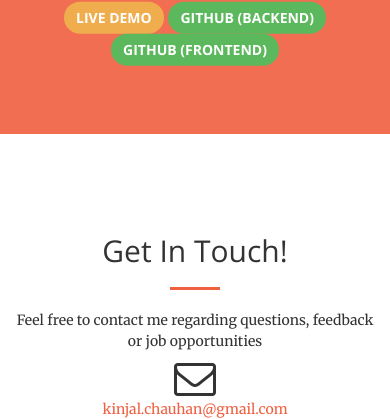
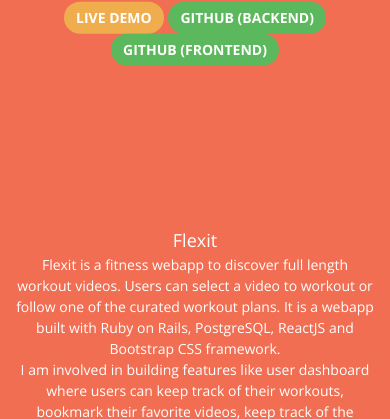
Before and after one commit to Kinjalc/Kinjalc.github.io, a plain HTML site: page index.html in a window 390 px wide. Shown: the part 2446-2865 px from the top of the page. Drawn offline with nearby package versions, Linux system fonts and the light colour scheme.

Commit message:
adds flexit info

```diff
--- a/index.html
+++ b/index.html
@@ -193,37 +193,33 @@
                         </div>
                     </div>
                 </div>
-                <!-- <div class="col-lg-4 col-sm-6">
-                    <a href="#" class="portfolio-box">
-                        <img src="img/portfolio/3.jpg" class="img-responsive" alt="">
-                        <div class="portfolio-box-caption">
+            </div>
+            <div class="row no-gutter">
+               <div class="col-lg-6 col-sm-6 ">
+                    <div href="#flexit" class="portfolio-box">
+                        <img src="img/portfolio/flexit.jpg" class="img-responsive  hidden-xs hidden-sm" alt="">
+                        <div class="portfolio-box-caption" id="nutrilicious">
                             <div class="portfolio-box-caption-content">
                                 <div class="project-category text-faded">
-                                    Category
                                 </div>
                                 <div class="project-name">
-                                    Project Name
+                                    Flexit
+                                    <p> Flexit is a fitness webapp to discover full length workout videos. Users can select a video to workout or follow one of the curated workout plans.
+                                    It is a webapp built with Ruby on Rails, PostgreSQL, ReactJS and Bootstrap CSS framework.
+                                    <br/>
+                                    I am involved in building features like user dashboard where users can keep track of their workouts, bookmark their  favorite videos, keep track of the notes, adding workout tags to the videos and so on.
+                                    </p>
+                                    <!-- <a class="btn btn-warning" href="https://salty-fortress-4270.herokuapp.com" target="_blank">Live Demo</a> -->
+                                    <a class="btn btn-warning" href="http://flexit.co" target="_blank">Live Demo</a>
+                                    <!-- <p>github:https://github.com/Kinjalc/tourist_attractions</p>
+                                    <p>https://salty-fortress-4270.herokuapp.com</p> -->
+
                                 </div>
                             </div>
                         </div>
-                    </a>
+                    </div>
                 </div>
-                <div class="col-lg-4 col-sm-6">
-                    <a href="#" class="portfolio-box">
-                        <img src="img/portfolio/4.jpg" class="img-responsive" alt="">
-                        <div class="portfolio-box-caption">
-                            <div class="portfolio-box-caption-content">
-                                <div class="project-category text-faded">
-                                    Category
-                                </div>
-                                <div class="project-name">
-                                    Project Name
-                                </div>
-                            </div>
-                        </div>
-                    </a>
-                </div>
-                <div class="col-lg-4 col-sm-6">
+                <!-- <div class="col-lg-4 col-sm-6">
                     <a href="#" class="portfolio-box">
                         <img src="img/portfolio/5.jpg" class="img-responsive" alt="">
                         <div class="portfolio-box-caption">
```
Also changed, not shown: img/portfolio/flexit.jpg (added), img/portfolio/nutri_3.jpg (added), img/portfolio/nutri_4.jpg (added), img/portfolio/nutri_new.jpg (added).
